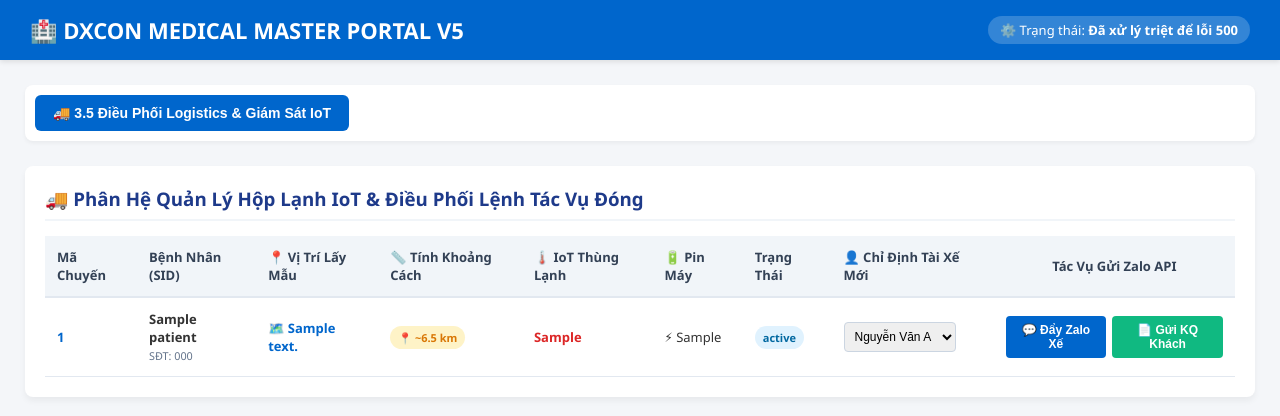
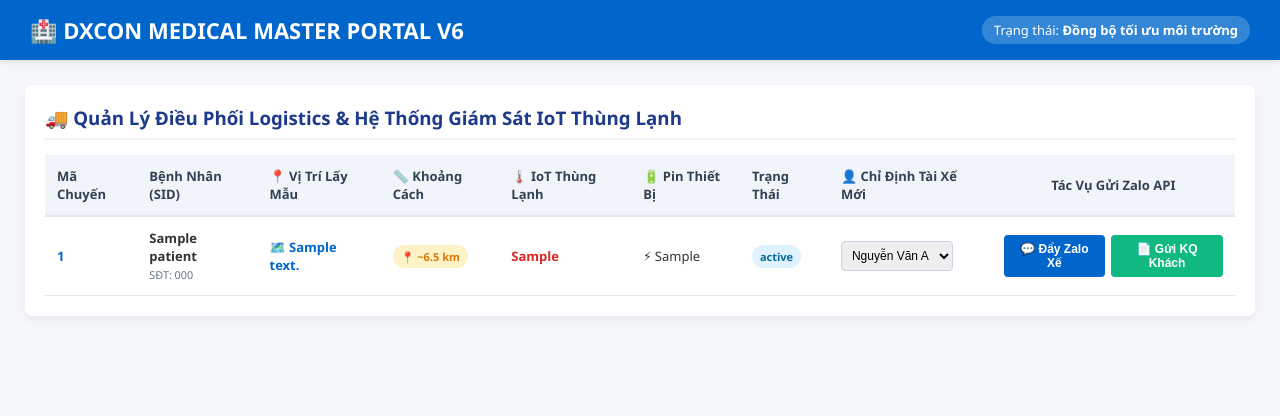
Before and after one commit to dxconmedical-max/dxconsystem, a Flask app: page /admin in a window 1280 px wide. Shown: the top 416 px of the page. Run offline with Flask 3, Linux system fonts and the light colour scheme; tables that the repository leaves empty hold one stand-in row (values such as "Sample post").

Commit message:
Update admin.html

```diff
--- a/templates/admin.html
+++ b/templates/admin.html
@@ -2,15 +2,12 @@
 <html lang="vi">
 <head>
     <meta charset="UTF-8">
-    <title>DXCON - Hệ Thống Quản Trị Cao Cấp</title>
+    <title>DXCON - Hệ Thống Điều Phối Cao Cấp</title>
     <style>
         body { font-family: 'Segoe UI', Tahoma, Geneva, Verdana, sans-serif; margin: 0; background: #f4f6f9; color: #333; }
         .header { background: #0066cc; color: white; padding: 15px 30px; display: flex; justify-content: space-between; align-items: center; box-shadow: 0 2px 5px rgba(0,0,0,0.1); }
         .header h1 { margin: 0; font-size: 22px; }
         .container { padding: 25px; max-width: 1500px; margin: 0 auto; }
-        .tab-menu { display: flex; background: white; padding: 10px; border-radius: 8px; box-shadow: 0 2px 4px rgba(0,0,0,0.05); margin-bottom: 25px; gap: 10px; }
-        .tab-btn { padding: 10px 18px; border: none; background: none; font-size: 14px; font-weight: 600; color: #64748b; cursor: pointer; border-radius: 6px; transition: all 0.2s; }
-        .tab-btn.active { background: #0066cc; color: white; }
         .card { background: white; padding: 20px; border-radius: 8px; box-shadow: 0 4px 6px rgba(0,0,0,0.05); margin-bottom: 20px; }
         .card h3 { margin-top: 0; margin-bottom: 15px; color: #1e3a8a; border-bottom: 2px solid #f1f5f9; padding-bottom: 8px; }
         table { width: 100%; border-collapse: collapse; text-align: left; font-size: 13px; }
@@ -27,27 +24,22 @@
 <body>
 
     <div class="header">
-        <h1>🏥 DXCON MEDICAL MASTER PORTAL V5</h1>
-        <span style="font-size: 13px; background: rgba(255,255,255,0.2); padding: 5px 12px; border-radius: 20px;">⚙️ Trạng thái: <b>Đã xử lý triệt để lỗi 500</b></span>
+        <h1>🏥 DXCON MEDICAL MASTER PORTAL V6</h1>
+        <span style="font-size: 13px; background: rgba(255,255,255,0.2); padding: 5px 12px; border-radius: 20px;">Trạng thái: <b>Đồng bộ tối ưu môi trường</b></span>
     </div>
 
     <div class="container">
-        <div class="tab-menu">
-            <button class="tab-btn active">🚚 3.5 Điều Phối Logistics & Giám Sát IoT</button>
-        </div>
-
-        <div class="tab-content active">
         <div class="card">
-                <h3>🚚 Phân Hệ Quản Lý Hộp Lạnh IoT & Điều Phối Lệnh Tác Vụ Đóng</h3>
+            <h3>🚚 Quản Lý Điều Phối Logistics & Hệ Thống Giám Sát IoT Thùng Lạnh</h3>
             <table>
                 <thead>
                     <tr>
                         <th>Mã Chuyến</th>
                         <th>Bệnh Nhân (SID)</th>
                         <th>📍 Vị Trí Lấy Mẫu</th>
-                            <th>📏 Tính Khoảng Cách</th>
+                        <th>📏 Khoảng Cách</th>
                         <th>🌡️ IoT Thùng Lạnh</th>
-                            <th>🔋 Pin Máy</th>
+                        <th>🔋 Pin Thiết Bị</th>
                         <th>Trạng Thái</th>
                         <th>👤 Chỉ Định Tài Xế Mới</th>
                         <th style="text-align: center;">Tác Vụ Gửi Zalo API</th>
@@ -99,7 +91,6 @@
             </table>
         </div>
     </div>
-    </div>
 
 </body>
 </html>
```
Lines whose indentation alone changed are shown as unchanged.
